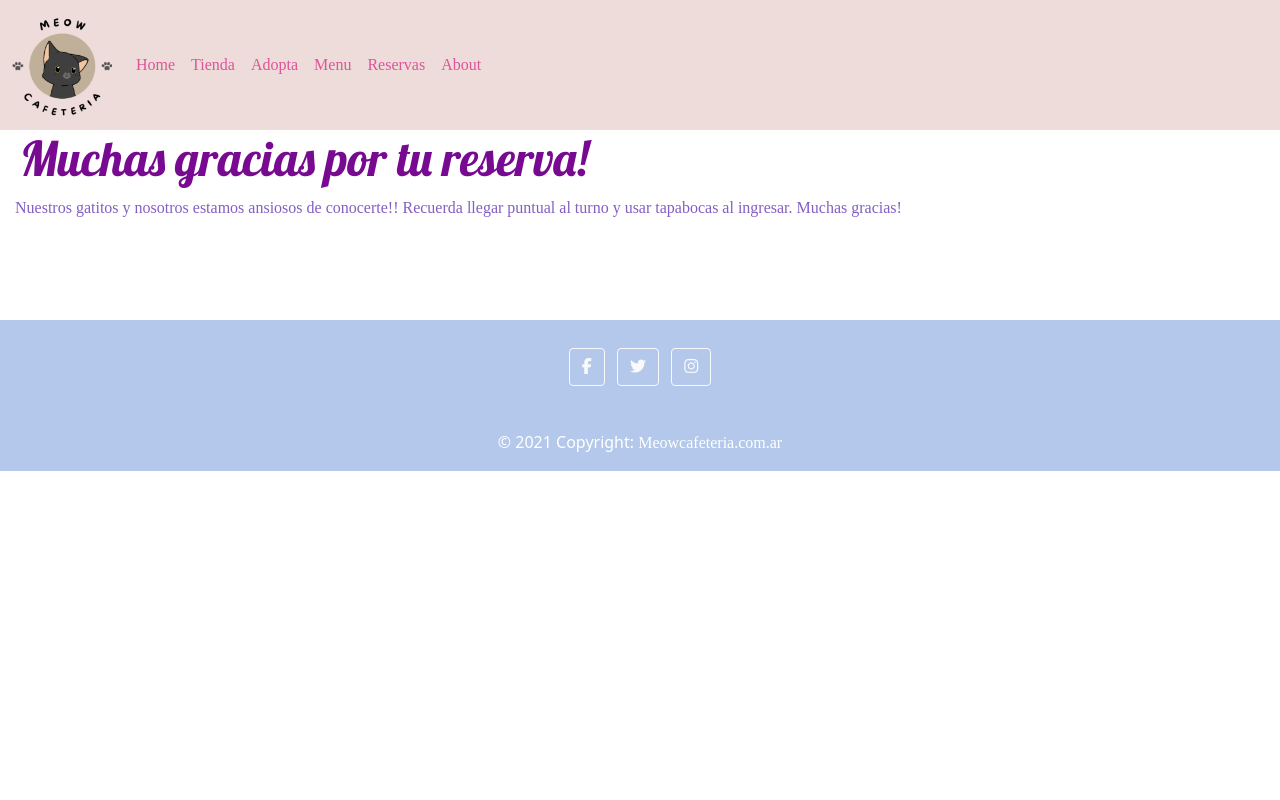
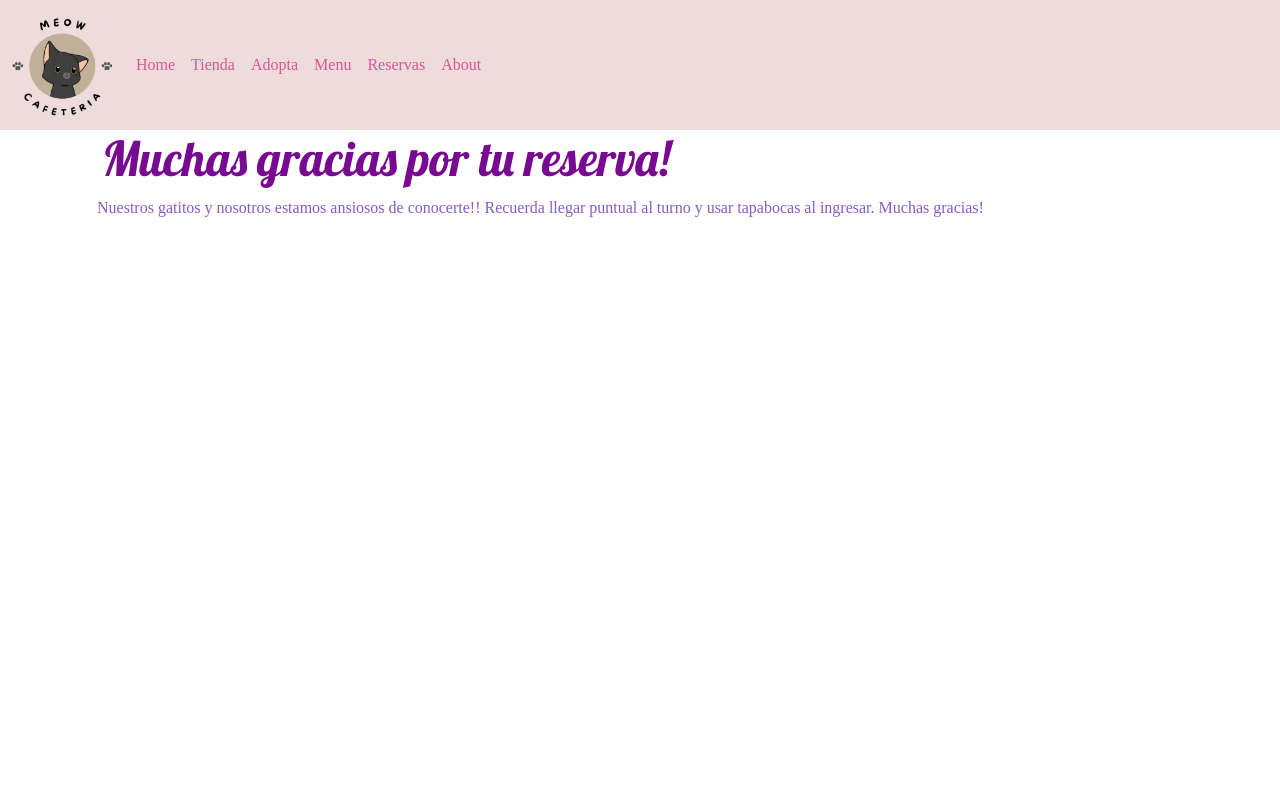
Before and after one commit to natacccha/meowcafeteria, a website: page gracias.html in a window 1280 px wide. Shown: the top 800 px of the page. Drawn offline with nearby package versions, Linux system fonts and the light colour scheme; a web font is replaced by a local one.

Commit message:
cambios de diseño

```diff
--- a/gracias.html
+++ b/gracias.html
@@ -75,7 +75,7 @@
 
   </header>
   <main>
-    <section>
+    <section class='gracias container'>
       <h1>Muchas gracias por tu reserva!</h1>
       <p>Nuestros gatitos y nosotros estamos ansiosos de conocerte!! Recuerda llegar
         puntual
@@ -84,9 +84,7 @@
     </section>
   </main>
 
-  <script src="https://cdn.jsdelivr.net/npm/bootstrap@5.1.3/dist/js/bootstrap.bundle.min.js"
-    integrity="sha384-ka7Sk0Gln4gmtz2MlQnikT1wXgYsOg+OMhuP+IlRH9sENBO0LRn5q+8nbTov4+1p" crossorigin="anonymous">
-  </script>
+
 
 <footer class="text-center text-white background-footer">
   <!-- Grid container -->
@@ -118,6 +116,11 @@
   <!-- Copyright -->
 </footer>
 
+  <!--bootstrap script-->
+  <script src="https://cdn.jsdelivr.net/npm/bootstrap@5.1.3/dist/js/bootstrap.bundle.min.js"
+    integrity="sha384-ka7Sk0Gln4gmtz2MlQnikT1wXgYsOg+OMhuP+IlRH9sENBO0LRn5q+8nbTov4+1p" crossorigin="anonymous">
+  </script>
+
 </body>
 
 </html>
--- a/scss/styles.scss
+++ b/scss/styles.scss
@@ -260,6 +260,10 @@ nav ul li:hover>ul {
 
     margin-bottom: 475px;
 
+}
+
+.gracias{
+    margin-bottom: 600px;
 }
 
 /*Estilos de Landing Principal*/
```
Also changed, not shown: about.html (+7 -5 lines), adopta.html (+6 -3 lines), index.html (+5 -3 lines), menu.html (+6 -3 lines), reservas.html (+5 -3 lines), tienda.html (+6 -3 lines), css/styles.css.
